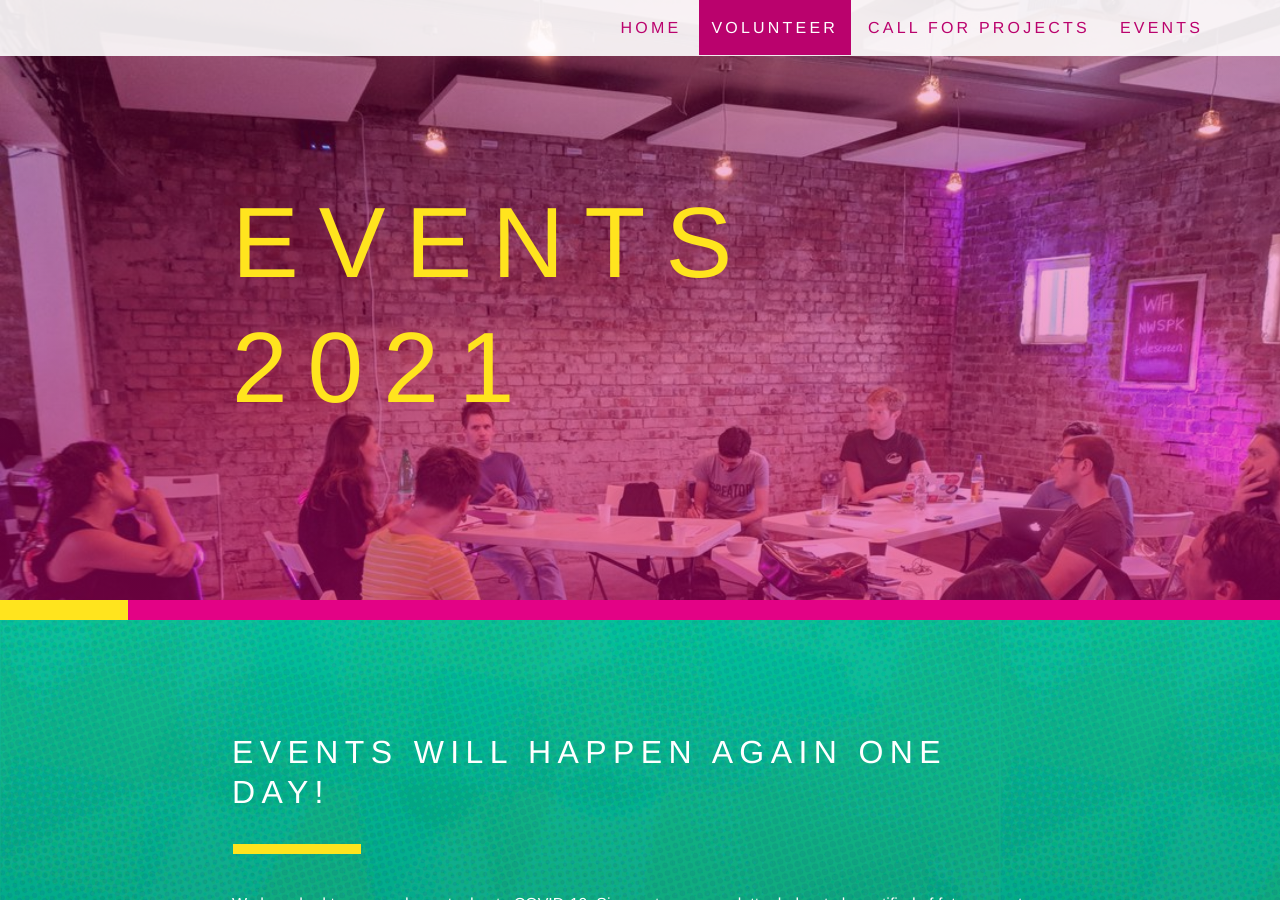
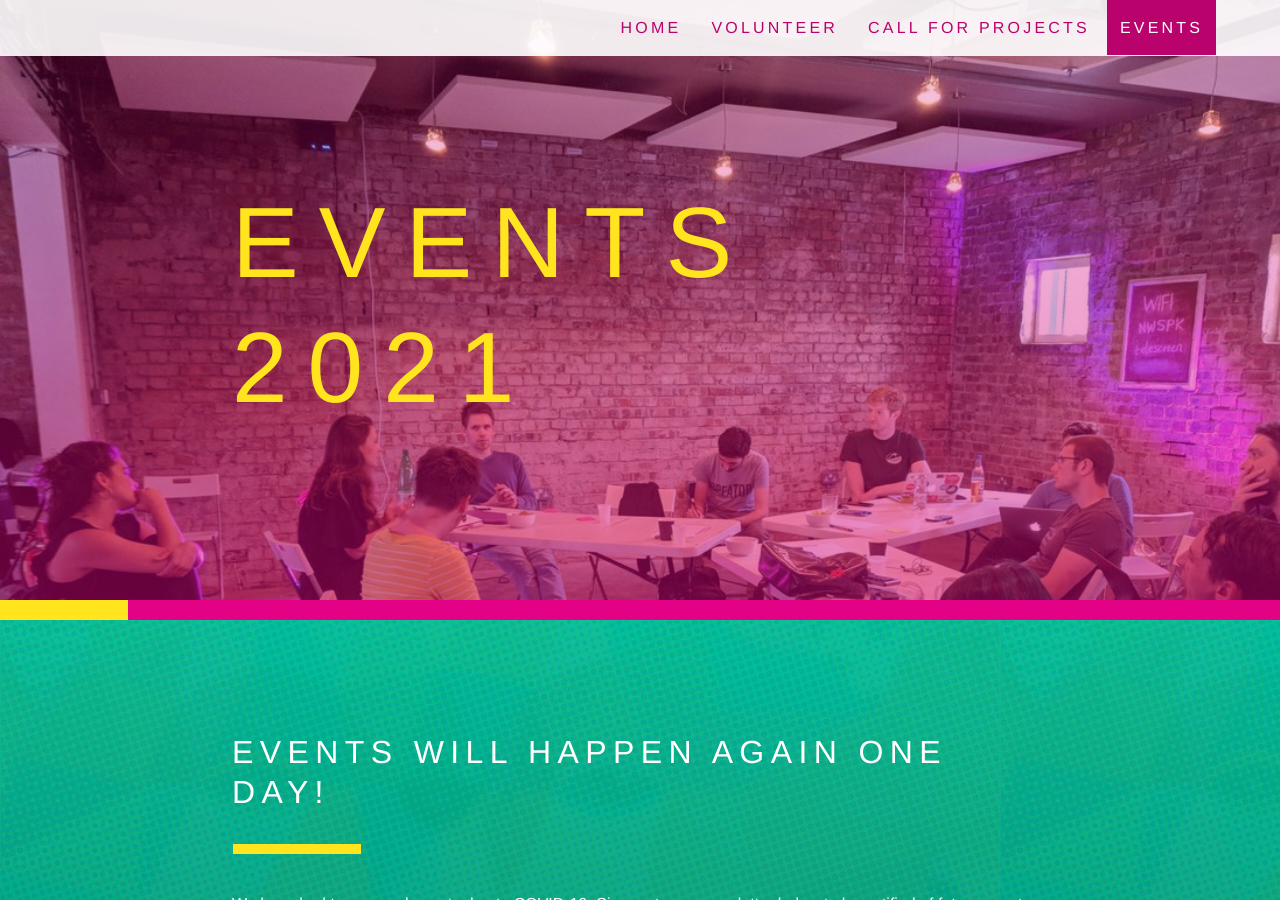
Before and after one commit to radicalengineers/radicalengineers.github.io, a Jekyll site: the page meetups.html, which Jekyll copies as it is, in a window 1280 px wide and 900 px high. Built offline with Jekyll 4.4.1, drawn with Linux system fonts in a browser that asks for light colours.

Commit message:
Update meetups.html

```diff
--- a/meetups.html
+++ b/meetups.html
@@ -17,9 +17,9 @@
 
  <div class="fixed top-0 right-0 p2 nav-item">
     <span class="caps" style="padding-left:1vw;padding-right:1vw;"><a href="/">Home</a></span>
-    <span class="caps bg-tab" style="padding-left:1vw;padding-right:1vw;"><a href="volunteer_positions.html">Volunteer</a></span>
+    <span class="caps" style="padding-left:1vw;padding-right:1vw;"><a href="volunteer_positions.html">Volunteer</a></span>
     <span class="caps" style="padding-left:1vw;padding-right:1vw;"><a href="projects.html">Call for Projects</a></span>
-    <span class="caps" style="padding-left:1vw;padding-right:1vw;"><a href="meetups.html">Events</a></span>
+    <span class="caps bg-tab" style="padding-left:1vw;padding-right:1vw;"><a href="meetups.html">Events</a></span>
   </div>
       <div class="bg-start small">
     <header class="container px0 py4">
```
